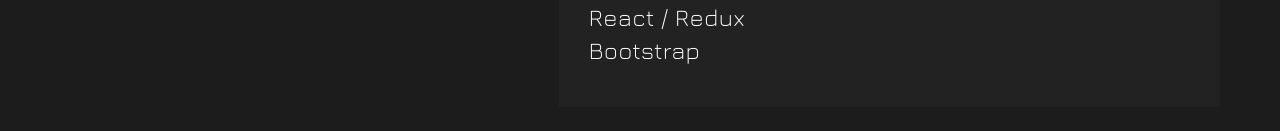
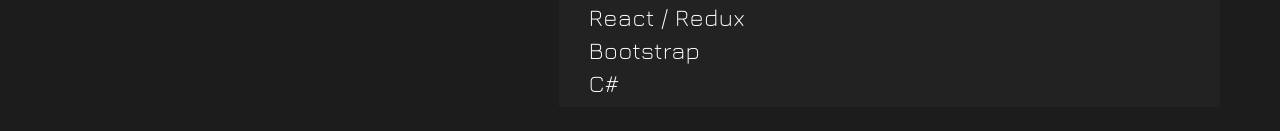
Before and after one commit to ZvioMestvi/Portfolio, a React (Create React App) app: page / in a window 1280 px wide. Both pictures are taken after a click on the item "SKILLS". Shown: the part 503-634 px from the top of the page. Built offline with nearby package versions, Linux system fonts and the light colour scheme; the HTML template or start-up script is replaced by a standard one.

Commit message:
added new things

```diff
--- a/src/components/infoContainer/InfoContainer.js
+++ b/src/components/infoContainer/InfoContainer.js
@@ -12,6 +12,7 @@
           <li>Javascript / jQuery</li>
           <li>React / Redux</li>
           <li>Bootstrap</li>
+          <li>C#</li>
         </ul>
       ) : (
         ''
```
